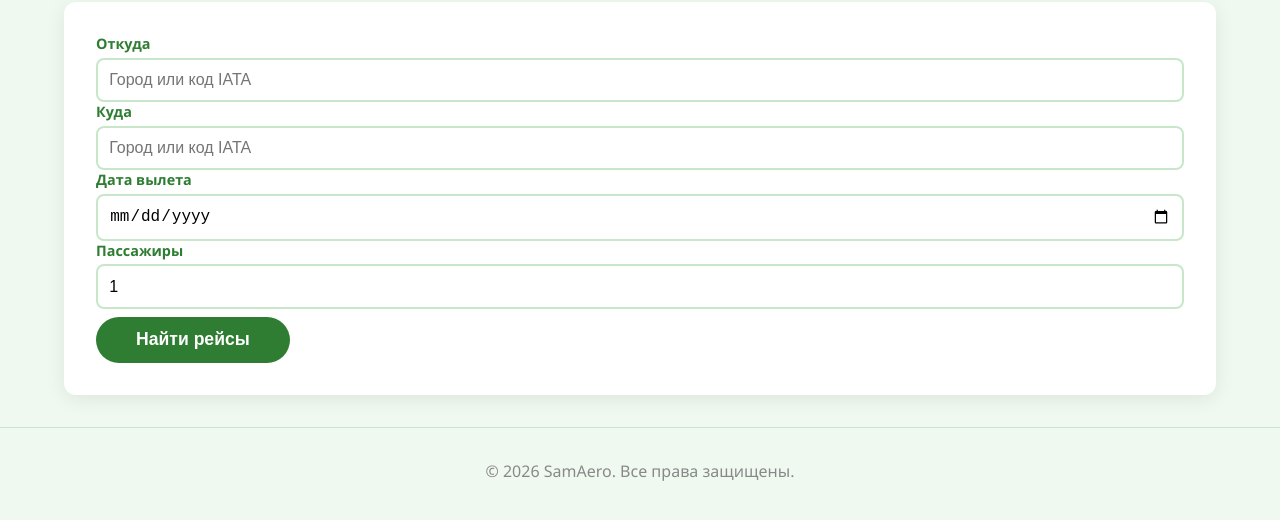
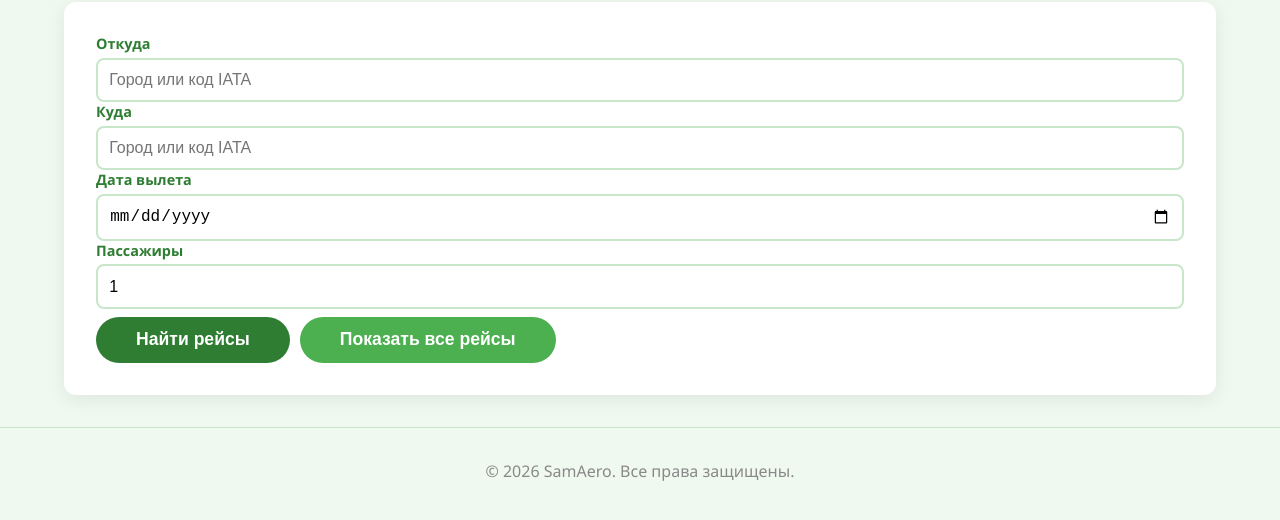
Before and after one commit to alexeysimashkin/samaero-airlines, a website: page public/index.html in a window 1280 px wide. Shown: the part 194-714 px from the top of the page. Drawn offline with Linux system fonts and the light colour scheme.

Commit message:
Update index.html

```diff
--- a/public/index.html
+++ b/public/index.html
@@ -40,7 +40,12 @@
                     <label>Пассажиры</label>
                     <input type="number" id="passengers" value="1" min="1" max="9" />
                 </div>
-                <button onclick="searchFlights()" class="btn-primary">Найти рейсы</button>
+                <div style="display:flex;gap:10px;flex-wrap:wrap;">
+                    <button onclick="searchFlights()" class="btn-primary">Найти рейсы</button>
+                    <button onclick="showAllFlights()" class="btn-primary" style="background:#4caf50;">
+                        Показать все рейсы
+                    </button>
+                </div>
             </div>
 
             <div id="searchResults"></div>
```
